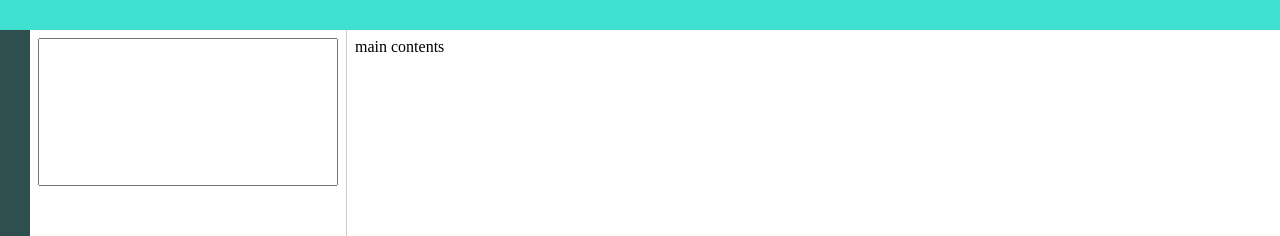
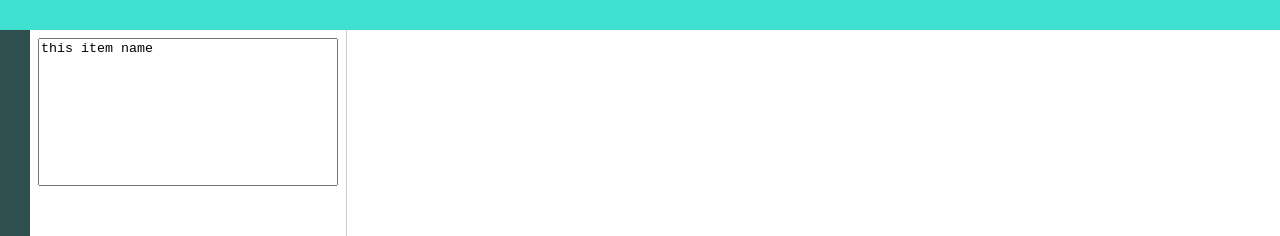
Before and after one commit to richardimaoka/snippets-gen, a Next.js app in the folder nextjs/: page / in a window 1280 px wide. Shown: the top 236 px of the page. Built offline with nearby package versions, Linux system fonts and the light colour scheme.

Commit message:
useReducer

```diff
--- a/nextjs/app/components/SnippetPageClient.tsx
+++ b/nextjs/app/components/SnippetPageClient.tsx
@@ -1,24 +1,29 @@
 "use client";
 
-import { useState } from "react";
+import { useReducer, useState } from "react";
 import { MainSection } from "./contents/MainSection";
 import { SideBar } from "./sidebar/SideBar";
 import styles from "./SnippetPageClient.module.css";
-import { KV } from "./types/types";
+import { Action, KV } from "./types/types";
 
 type Props = {
   defaults: KV;
 };
 
+function reducer(state: KV, action: Action) {
+  const newState = { ...state };
+  newState[action.key] = action.newValue;
+
+  return newState;
+}
+
 export function SnippetPageClient(props: Props) {
-  const [pageState] = useState(props.defaults);
-
-  props.defaults["a"] = "v";
+  const [state, dispatch] = useReducer(reducer, props.defaults);
 
   return (
     <div className={styles.component}>
-      <SideBar state={pageState} />
-      <MainSection {...pageState} />
+      <SideBar state={state} dispatch={dispatch} />
+      <MainSection {...state} />
     </div>
   );
 }
--- a/nextjs/app/components/SnippetPageServer.tsx
+++ b/nextjs/app/components/SnippetPageServer.tsx
@@ -5,7 +5,7 @@ export function SnippetPageServer() {
   // fetch saved inputs
   // server-side state
 
-  const pageDefaults = { name: "main contents" };
+  const pageDefaults = { itemName: "this item name" };
 
   return <SnippetPageClient defaults={pageDefaults} />;
 }
--- a/nextjs/app/components/sidebar/SideBar.tsx
+++ b/nextjs/app/components/sidebar/SideBar.tsx
@@ -1,21 +1,21 @@
 import styles from "./SideBar.module.css";
-import { KV } from "../types/types";
+import { Action, KV } from "../types/types";
 
 type Props = {
   state: KV;
+  dispatch: (action: Action) => void;
 };
 
 export function SideBar(props: Props) {
   const key = "itemName";
-  const value = props.state[key];
 
   return (
     <div className={styles.component}>
       <textarea
         className={styles.textarea}
         autoComplete={"on"}
-        // onChange={(x) => setItemNames(x.target.value)}
-        value={value}
+        onChange={(x) => props.dispatch({ key: key, newValue: x.target.value })}
+        value={props.state[key]}
         wrap="off"
       />
     </div>
```
Also changed, not shown: nextjs/app/components/types/types.ts (+6 -1 lines).
